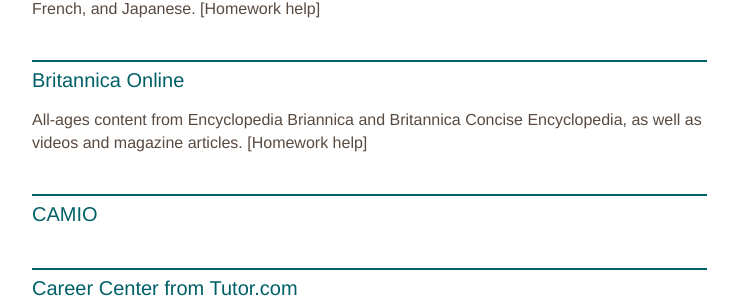
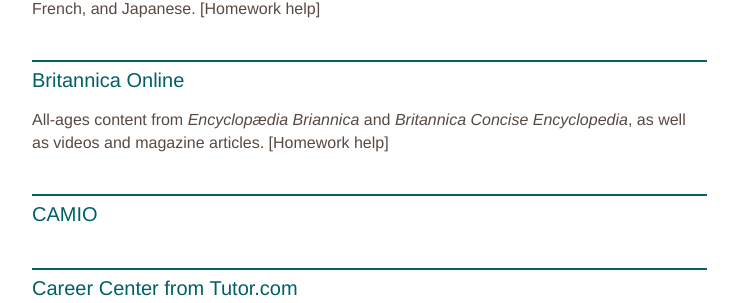
Before and after one commit to skokielibrary/spl-content, a Jekyll site: the page built from _content/bruce/resources--research-topic.markdown, in a window 1280 px wide and 900 px high, scrolled down 730 px. Shown: the part 149-452 px from the top of the window, without its empty margins (126-864 px from the left). Built offline with Jekyll 4.4.1, drawn with Linux system fonts in a browser that asks for light colours.

Commit message:
Updated resources--research-topic.markdown

```diff
--- a/_content/bruce/resources--research-topic.markdown
+++ b/_content/bruce/resources--research-topic.markdown
@@ -28,7 +28,7 @@ Access encyclopedias and other reference resources written in Spanish, Korean, C
 [Homework help]
 
 ##Britannica Online
-All-ages content from Encyclopedia Briannica and Britannica Concise Encyclopedia, as well as videos and magazine articles.
+All-ages content from _Encyclop&#230;dia Briannica_ and _Britannica Concise Encyclopedia_, as well as videos and magazine articles.
 [Homework help]
 
 ##CAMIO
```
